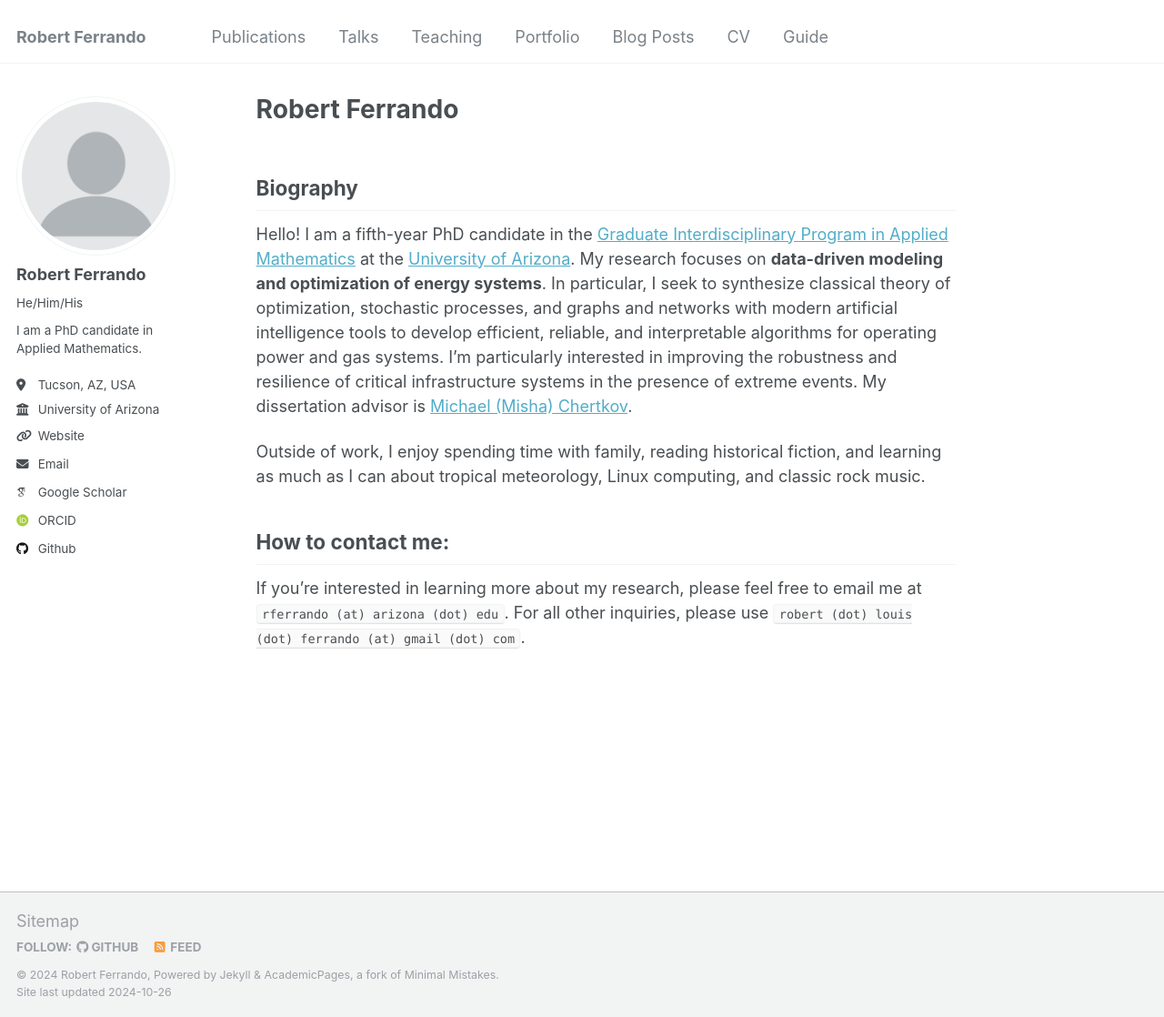
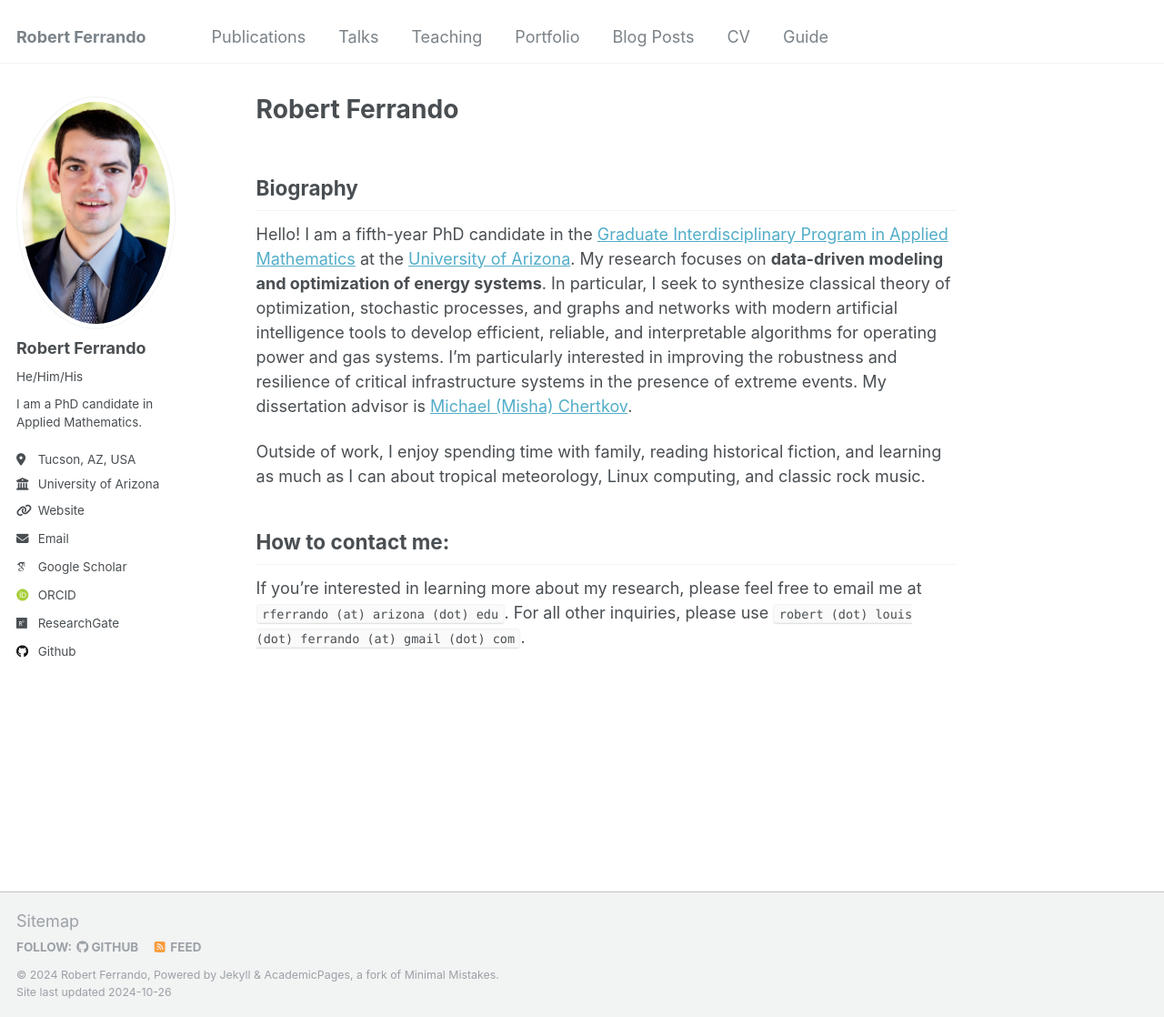
Before and after one commit to ferrandor/ferrandor.github.io, a Jekyll site: the page built from _pages/about.md, in a window 1280 px wide and 1118 px high. Shown: the whole window at 91% size. Built offline with Jekyll 4.4.1, drawn with Linux system fonts in a browser that asks for light colours; some web fonts are replaced.

Commit message:
Update _config.yml

```diff
--- a/_config.yml
+++ b/_config.yml
@@ -21,13 +21,13 @@ repository               : "ferrandor/ferrandor.github.io"
 #               Additional customization can be done by editing /_includes/author-profile.html
 author:
   # Biographic information
-  avatar           : "profile.png"
+  avatar           : "ferrando.jpg"
   name             : "Robert Ferrando"
   pronouns         : "He/Him/His"
   bio              : "I am a PhD candidate in Applied Mathematics."
   location         : "Tucson, AZ, USA"
   employer         : "University of Arizona"
-  uri              : https://ferrandor.github.io
+  uri              : "https://ferrandor.github.io"
   email            : "rferrando@arizona.edu"
 
   # Academic websites
@@ -37,7 +37,7 @@ author:
   orcid            : "https://orcid.org/0009-0007-8066-653X"
   semantic         : # URL
   pubmed           : # "https://www.ncbi.nlm.nih.gov/pubmed/?term=john+snow"
-  researchgate     : # URL
+  researchgate     : "https://www.researchgate.net/profile/Robert-Ferrando"
 
   # Repositories and software development
   bitbucket        : # Username - Update with your username on the site
```
